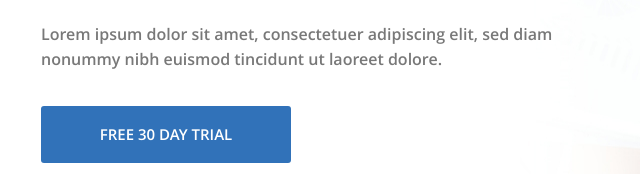
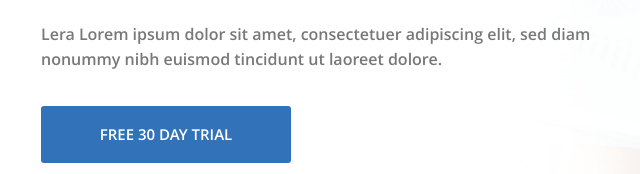
Before and after one commit to lerapavlova/special-app-3, a plain HTML site: page index.html in a window 1280 px wide. Shown: the part 327-501 px from the top of the page, 14-654 px from the left. Drawn offline with Linux system fonts and the light colour scheme.

Commit message:
Update index.html

```diff
--- a/index.html
+++ b/index.html
@@ -59,7 +59,7 @@
                         This is simply a smarter way to make your legal online
                     </h1>
                     <p class="hero-descr">
-                        Lorem ipsum dolor sit amet, consectetuer adipiscing elit, sed diam nonummy nibh euismod
+                      Lera  Lorem ipsum dolor sit amet, consectetuer adipiscing elit, sed diam nonummy nibh euismod
                         tincidunt ut&nbsp;laoreet dolore.
                     </p>
                     <div class="hero-wraper">
```
